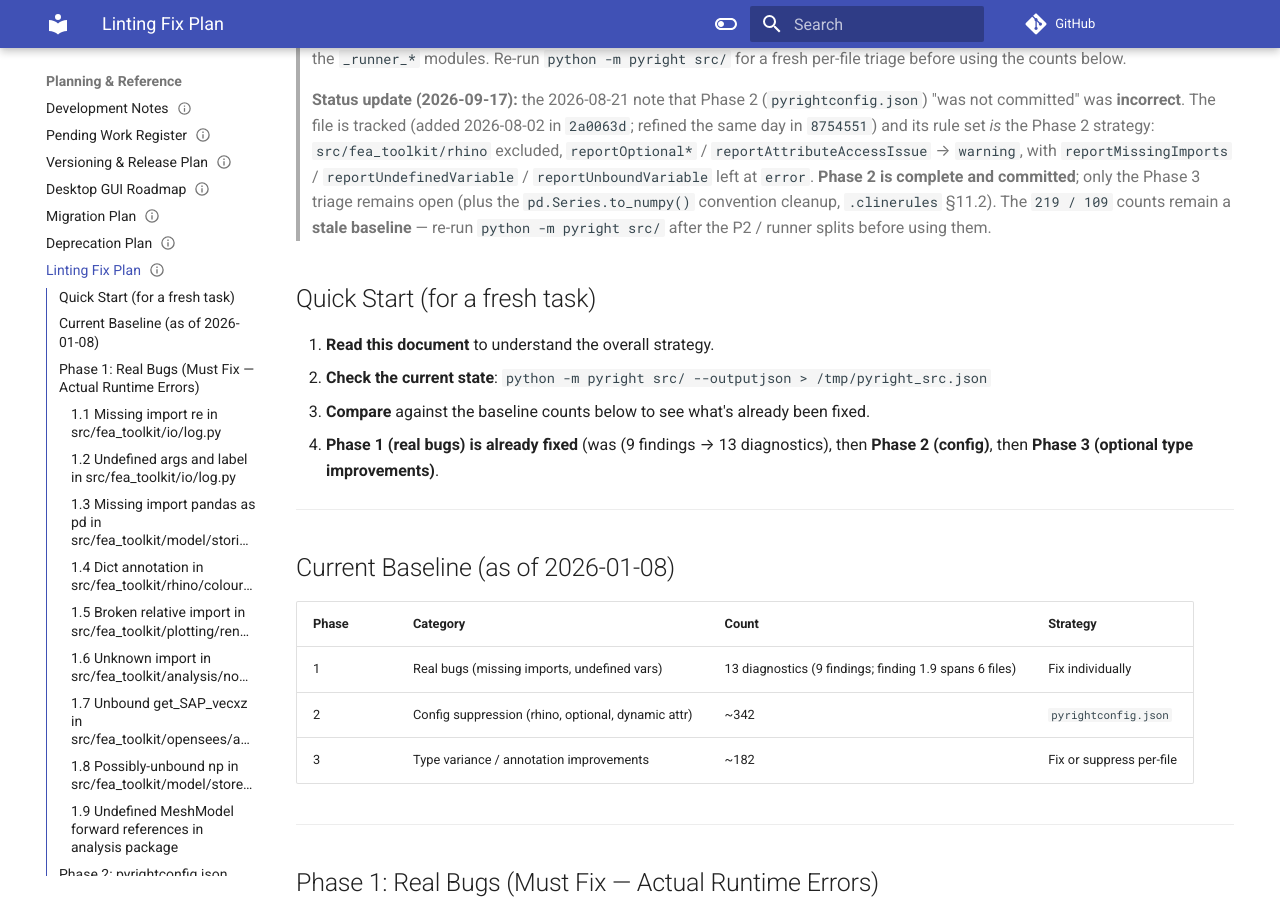
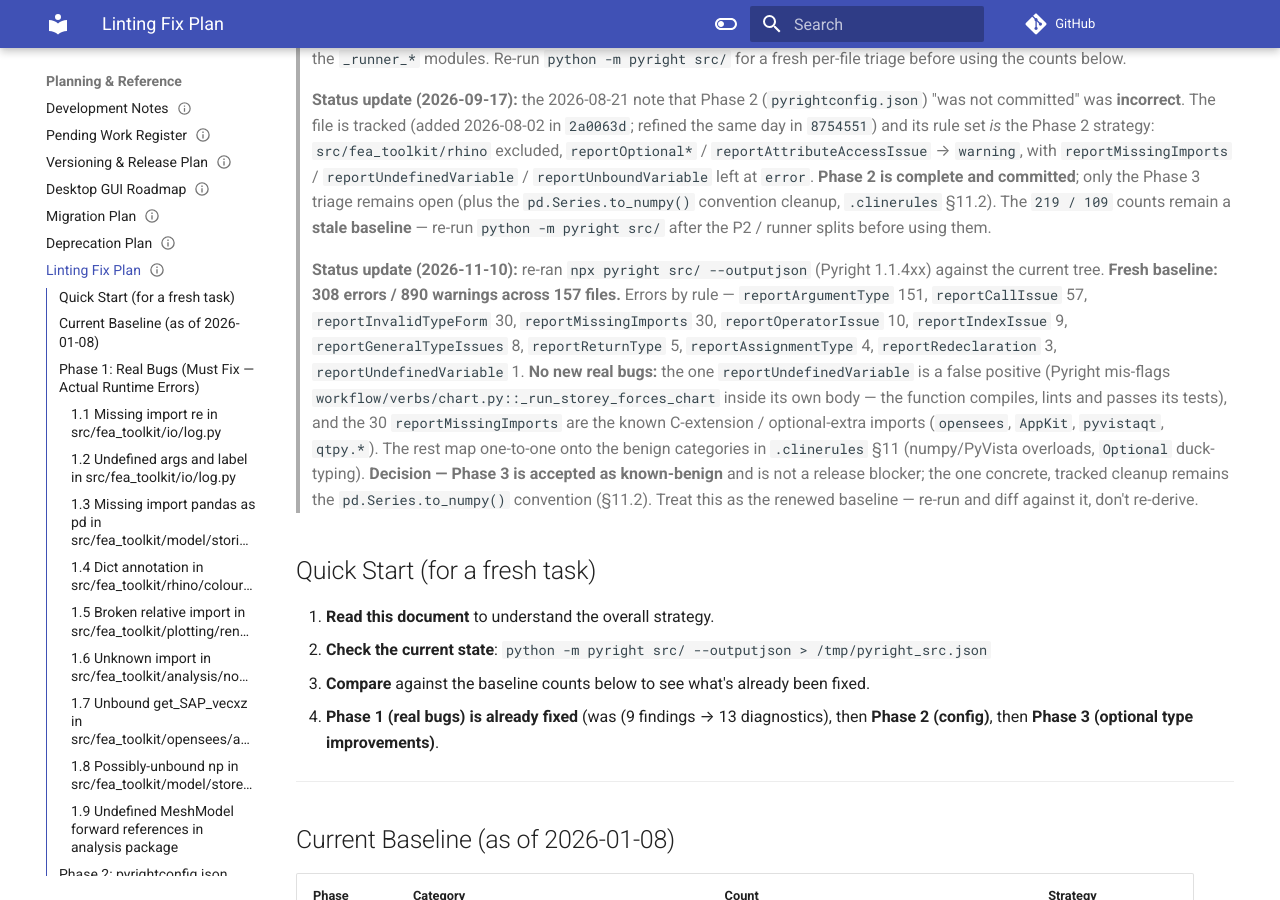
Before and after one commit to boustrephon/fea_toolkit, an MkDocs documentation site: the page built from docs/linting_fix_plan.md, in a window 1280 px wide and 900 px high, scrolled down 614 px. Built offline with MkDocs 1.6.1 and Material for MkDocs 9.7.7, drawn with Linux system fonts in a browser that asks for light colours; comment, search, counter and statistics services are not loaded.

Commit message:
docs: renew pyright baseline and record the docs build environment
- linting_fix_plan.md: fresh npx pyright baseline (308 errors / 890 warnings / 157 files), confirming no new real bugs (the one undefinedVariable is a chart.py false positive; the missingImports are the C-extension / optional-GUI deps) and recording the decision that Phase 3 is accepted known-benign per .clinerules section 11.

- dev_notes.md: document that the docs build now requires Python 3.11+ (mkdocstrings 1.0.7 + pymdown-extensions 12.2 dropped 3.10), with the verified 3.11 venv recipe.

```diff
--- a/docs/linting_fix_plan.md
+++ b/docs/linting_fix_plan.md
@@ -48,6 +48,24 @@ category: [planning]
 > `.clinerules` §11.2).  The `219 / 109` counts remain a **stale baseline** —
 > re-run `python -m pyright src/` after the P2 / runner splits before using
 > them.
+>
+> **Status update (2026-11-10):** re-ran `npx pyright src/ --outputjson`
+> (Pyright 1.1.4xx) against the current tree.  **Fresh baseline: 308 errors /
+> 890 warnings across 157 files.**  Errors by rule — `reportArgumentType` 151,
+> `reportCallIssue` 57, `reportInvalidTypeForm` 30, `reportMissingImports` 30,
+> `reportOperatorIssue` 10, `reportIndexIssue` 9, `reportGeneralTypeIssues` 8,
+> `reportReturnType` 5, `reportAssignmentType` 4, `reportRedeclaration` 3,
+> `reportUndefinedVariable` 1.  **No new real bugs:** the one
+> `reportUndefinedVariable` is a false positive (Pyright mis-flags
+> `workflow/verbs/chart.py::_run_storey_forces_chart` inside its own body —
+> the function compiles, lints and passes its tests), and the 30
+> `reportMissingImports` are the known C-extension / optional-extra imports
+> (`opensees`, `AppKit`, `pyvistaqt`, `qtpy.*`).  The rest map one-to-one onto
+> the benign categories in `.clinerules` §11 (numpy/PyVista overloads,
+> ``Optional`` duck-typing).  **Decision — Phase 3 is accepted as known-benign**
+> and is not a release blocker; the one concrete, tracked cleanup remains the
+> `pd.Series.to_numpy()` convention (§11.2).  Treat this as the renewed
+> baseline — re-run and diff against it, don't re-derive.
 
 ## Quick Start (for a fresh task)
 
```
Also changed, not shown: docs/dev_notes.md (+22 -0 lines).
